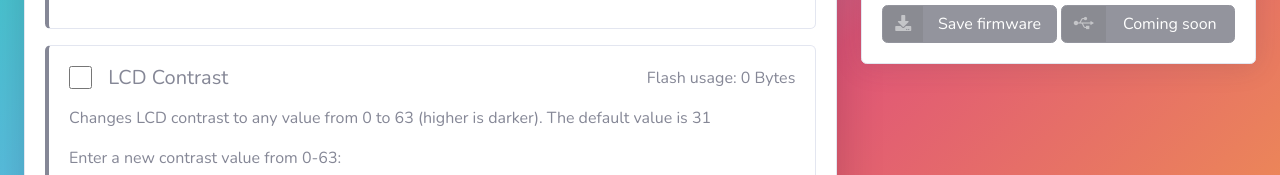
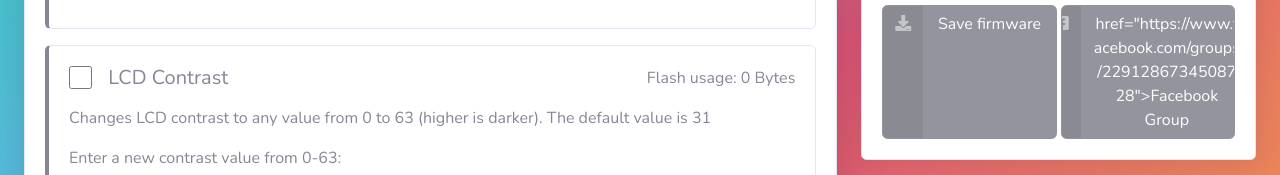
Before and after one commit to M7SPI/M7SPI.github.io, a plain HTML site: page index.html in a window 1280 px wide. Shown: the part 496-671 px from the top of the page. Drawn offline with Linux system fonts and the light colour scheme; a script that the page names is missing.

Commit message:
Update index.html

```diff
--- a/index.html
+++ b/index.html
@@ -6,7 +6,7 @@
   <meta http-equiv="X-UA-Compatible" content="IE=edge">
   <meta name="viewport" content="width=device-width, initial-scale=1, shrink-to-fit=no">
   <meta property="og:title" content=UVMOD - Online Quansheng Firmware Patcher>
-  <meta property="og:site_name" content=UVMOD>
+  <meta property="og:site_name" content=UVMOD_M7SPI>
   <meta property="og:url" content=https://whosmatt.github.io/uvmod />
   <meta property="og:description"
     content="Web-based tool to generate customizable modded firmware for various Quansheng handheld radios.">
@@ -245,9 +245,9 @@
                     </a>
                     <a id="flashButton" class="btn btn-dark btn-icon-split disabled w-100">
                       <span class="icon text-white-50">
-                        <i class="fab fa-usb"></i>
+                        <i class="fab fa-facebook-square"></i>
                       </span>
-                      <span class="text w-100">Coming soon</span>
+                      <span class="text w-100">href="https://www.facebook.com/groups/2291286734508728">Facebook Group</span>
                     </a>
                   </div>
                 </div>
```
